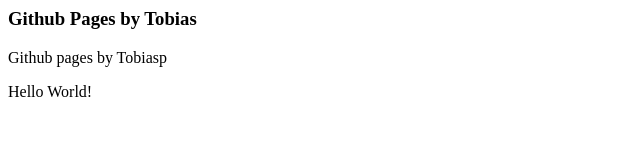
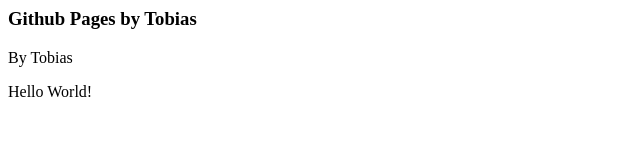
Before and after one commit to tobiasxg/Dataprocessing, a plain HTML site: page index.html in a window 1280 px wide. Shown: the whole page, without its empty margins (0-640 px from the left). Drawn offline with Linux system fonts and the light colour scheme.

Commit message:
Update index.html

```diff
--- a/index.html
+++ b/index.html
@@ -3,7 +3,7 @@
 		<h3>Github Pages by Tobias</h3>
 	</head>
 	<body>
-		<p>Github pages by Tobiasp</>
+		<p>By Tobias</p>
 		<p>Hello World!</p>
 	</body>
 </html>
```
